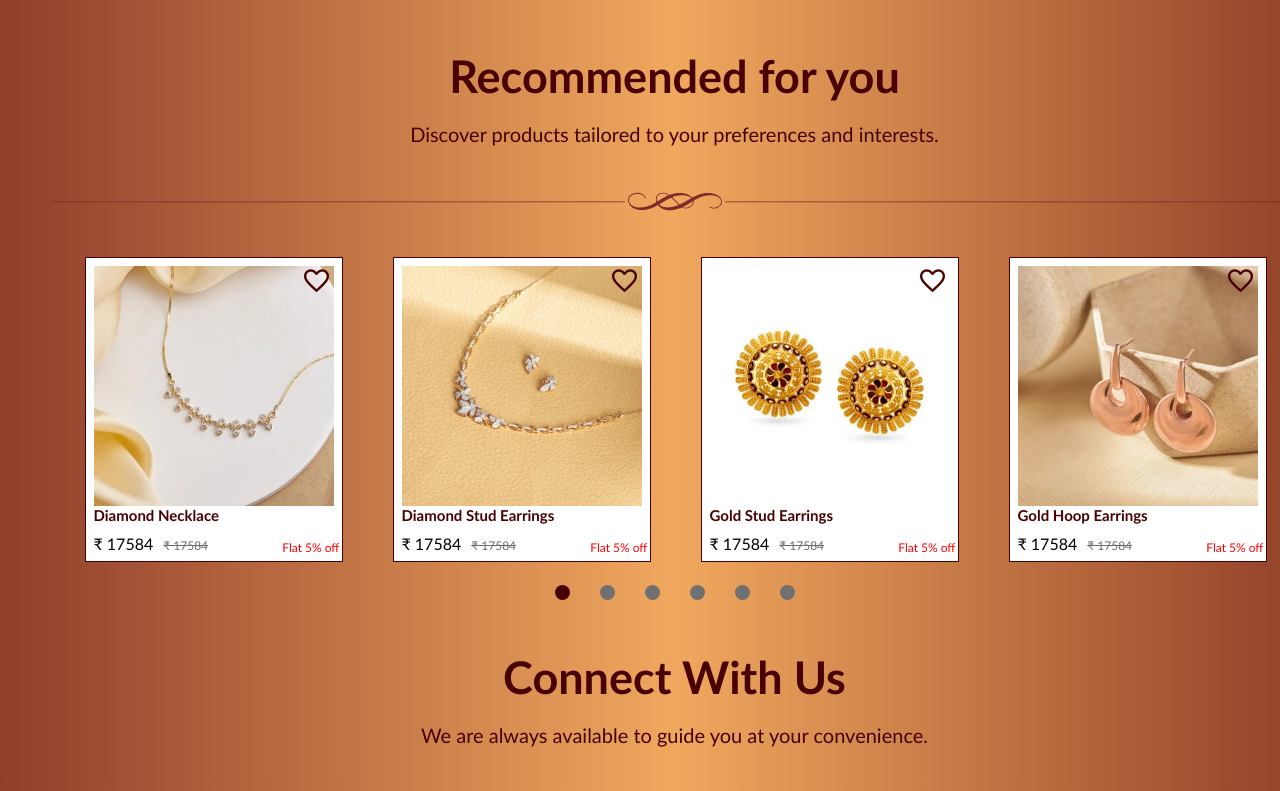
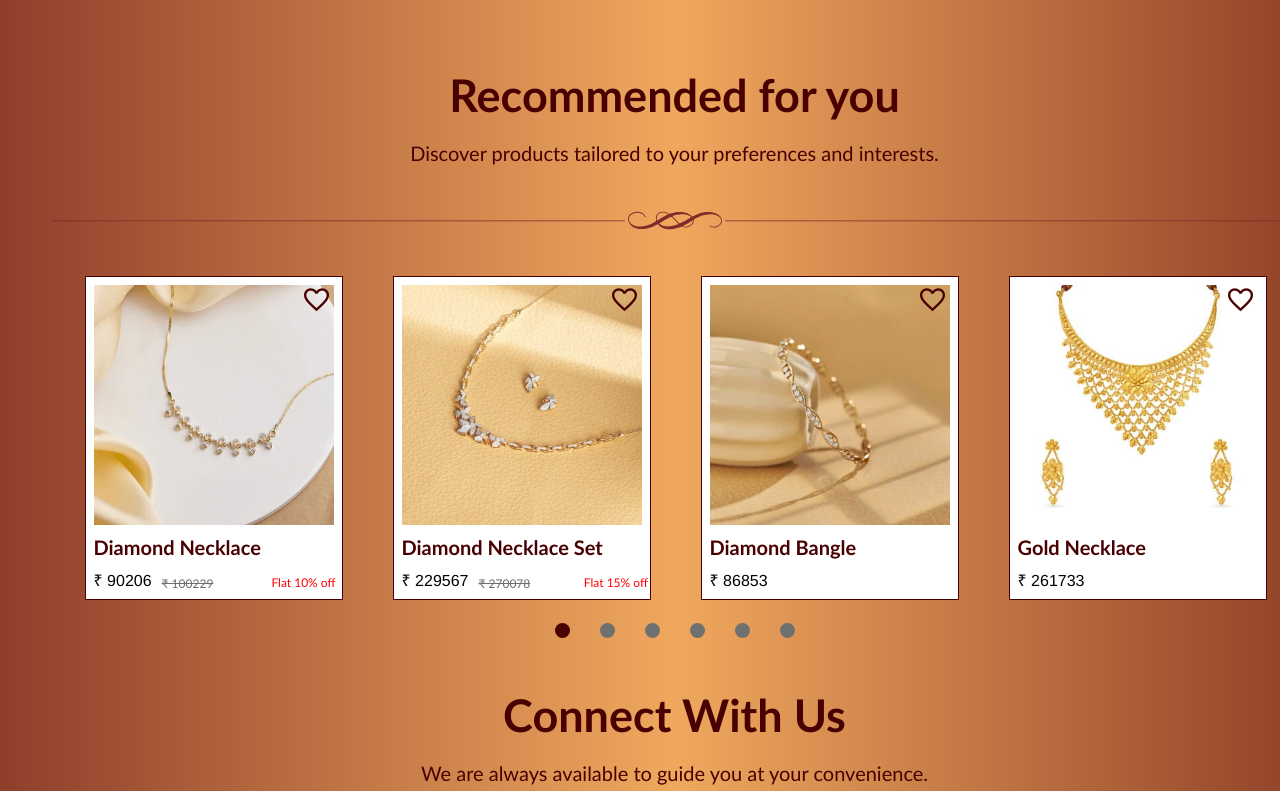
Before and after one commit to gurbhej23/Saajan-Jewellers, a plain HTML site: page home.html in a window 1280 px wide. Shown: the part 4303-5094 px from the top of the page. Drawn offline with nearby package versions, Linux system fonts and the light colour scheme.

Commit message:
initial commit

```diff
--- a/home.html
+++ b/home.html
@@ -344,7 +344,7 @@
                                     <span>₹ 17584</span>
                                     <del>₹ 17584</del>
                                 </div>
-                                <div class="discount-section" style="color: red;">
+                                <div class="discount-section">
                                     Flat 5% off
                                 </div>
                             </div>
@@ -361,7 +361,7 @@
                                     <span>₹ 17584</span>
                                     <del>₹ 17584</del>
                                 </div>
-                                <div class="discount-section" style="color: red;">
+                                <div class="discount-section">
                                     Flat 5% off
                                 </div>
                             </div>
@@ -378,7 +378,7 @@
                                     <span>₹ 17584</span>
                                     <del>₹ 17584</del>
                                 </div>
-                                <div class="discount-section" style="color: red;">
+                                <div class="discount-section">
                                     Flat 5% off
                                 </div>
                             </div>
@@ -395,7 +395,7 @@
                                     <span>₹ 17584</span>
                                     <del>₹ 17584</del>
                                 </div>
-                                <div class="discount-section" style="color: red;">
+                                <div class="discount-section">
                                     Flat 5% off
                                 </div>
                             </div>
@@ -412,7 +412,7 @@
                                     <span>₹ 17584</span>
                                     <del>₹ 17584</del>
                                 </div>
-                                <div class="discount-section" style="color: red;">
+                                <div class="discount-section">
                                     Flat 5% off
                                 </div>
                             </div>
@@ -429,7 +429,7 @@
                                     <span>₹ 17584</span>
                                     <del>₹ 17584</del>
                                 </div>
-                                <div class="discount-section" style="color: red;">
+                                <div class="discount-section">
                                     Flat 5% off
                                 </div>
                             </div>
@@ -552,6 +552,9 @@
                 <div class="container">
                     <div class="banner-section">
                         <img src="assets/images/jewellery/banner-2.png" style="width: 70%;">
+                        <!-- <div class="banner-btn">
+                            <input type="button" value="Explore Now">
+                        </div> -->
                     </div>
                 </div>
             </section>
@@ -571,17 +574,16 @@
                                     <a href="" title="Wishlist">
                                         <span class="material-symbols-outlined wish-list-icon">favorite</span>
                                     </a>
-                                    <h5 style="display: none;">Add To Wishlist</h5>
                                 </div>
                                 <a href="ring.html" target="_blank"><img src="assets/images/jewellery/diamond-necklace.jpeg">
                                     <h2>Diamond Necklace</h2>
                                 </a>
                                 <div class="price">
-                                    <span>₹ 17584</span>
-                                    <del>₹ 17584</del>
+                                    <span>₹ 90206</span>
+                                    <del>₹ 100229</del>
                                 </div>
-                                <div class="discount-section" style="color: red;">
-                                    Flat 5% off
+                                <div class="discount-section">
+                                    Flat 10% off
                                 </div>
                             </div>
                             <div class="card-1">
@@ -591,14 +593,14 @@
                                 </a>
                             </div>
                                 <a href="ring.html" target="_blank"><img src="assets/images/jewellery/diamond-necklace-2.jpg">
-                                    <h2>Diamond Stud Earrings</h2>
+                                    <h2>Diamond Necklace Set</h2>
                                 </a>
                                 <div class="price">
-                                    <span>₹ 17584</span>
-                                    <del>₹ 17584</del>
+                                    <span>₹ 229567</span>
+                                    <del>₹ 270078</del>
                                 </div>
-                                <div class="discount-section" style="color: red;">
-                                    Flat 5% off
+                                <div class="discount-section">
+                                    Flat 15% off
                                 </div>
                             </div>
                             <div class="card-1">
@@ -607,14 +609,40 @@
                                         <span class="material-symbols-outlined wish-list-icon">favorite</span>
                                     </a>
                                 </div>
-                                <a href="ring.html" target="_blank"><img src="assets/images/jewellery/gold-stud-earrings.jpeg">
-                                    <h2>Gold Stud Earrings</h2>
+                                <a href="ring.html" target="_blank"><img src="assets/images/jewellery/diamonf-bangle.jpg">
+                                    <h2>Diamond Bangle</h2>
+                                </a>
+                                <div class="price">
+                                    <span>₹ 86853</span>
+                                </div>
+                            </div>
+                            <div class="card-1">
+                                <div class="wish-list">
+                                    <a href="" title="Wishlist">
+                                        <span class="material-symbols-outlined wish-list-icon">favorite</span>
+                                    </a>
+                                </div>
+                                <a href="ring.html" target="_blank"><img src="assets/images/jewellery/Gold-Necklace.jpg">
+                                    <h2>Gold Necklace</h2>
+                                </a>
+                                <div class="price">
+                                    <span>₹ 261733</span>
+                                </div>
+                            </div>
+                            <div class="card-1">
+                                <div class="wish-list">
+                                    <a href="" title="Wishlist">
+                                        <span class="material-symbols-outlined wish-list-icon">favorite</span>
+                                    </a>
+                                </div>
+                                <a href="ring.html" target="_blank"><img src="assets/images/jewellery/gold-hoop-earrings.jpg">
+                                    <h2>Gold Hoop Earrings</h2>
                                 </a>
                                 <div class="price">
                                     <span>₹ 17584</span>
                                     <del>₹ 17584</del>
                                 </div>
-                                <div class="discount-section" style="color: red;">
+                                <div class="discount-section">
                                     Flat 5% off
                                 </div>
                             </div>
@@ -631,41 +659,7 @@
                                     <span>₹ 17584</span>
                                     <del>₹ 17584</del>
                                 </div>
-                                <div class="discount-section" style="color: red;">
-                                    Flat 5% off
-                                </div>
-                            </div>
-                            <div class="card-1">
-                                <div class="wish-list">
-                                    <a href="" title="Wishlist">
-                                        <span class="material-symbols-outlined wish-list-icon">favorite</span>
-                                    </a>
-                                </div>
-                                <a href="ring.html" target="_blank"><img src="assets/images/jewellery/gold-hoop-earrings.jpg">
-                                    <h2>Gold Hoop Earrings</h2>
-                                </a>
-                                <div class="price">
-                                    <span>₹ 17584</span>
-                                    <del>₹ 17584</del>
-                                </div>
-                                <div class="discount-section" style="color: red;">
-                                    Flat 5% off
-                                </div>
-                            </div>
-                            <div class="card-1">
-                                <div class="wish-list">
-                                    <a href="" title="Wishlist">
-                                        <span class="material-symbols-outlined wish-list-icon">favorite</span>
-                                    </a>
-                                </div>
-                                <a href="ring.html" target="_blank"><img src="assets/images/jewellery/gold-hoop-earrings.jpg">
-                                    <h2>Gold Hoop Earrings</h2>
-                                </a>
-                                <div class="price">
-                                    <span>₹ 17584</span>
-                                    <del>₹ 17584</del>
-                                </div>
-                                <div class="discount-section" style="color: red;">
+                                <div class="discount-section">
                                     Flat 5% off
                                 </div>
                             </div>
--- a/style2.1.css
+++ b/style2.1.css
@@ -399,7 +399,8 @@ section .container{
 
 .category-2 h2{
     margin-bottom: 10px;
-    font-size: 15px;
+    padding-top: 10px;
+    font-size: 20px;
     text-align: left;
     color: #490000;
 }
@@ -410,6 +411,10 @@ section .container{
     align-items: flex-end;
 }
 
+.category-2 .price span{
+    font-family: 'Franklin Gothic Medium', 'Arial Narrow', Arial, sans-serif;
+}
+
 .category-2 .price del{
     color: #6e6e6e;
     margin-left: 10px;
@@ -417,8 +422,9 @@ section .container{
 }
 
 .category-2 .discount-section{
+    color: red;
     font-size: 12px;
-    transform: translate(40px, 6px);
+    transform: translate(30px, 6px);
 }
 
 .slick-slide {
```
Also changed, not shown: assets/images/jewellery/Gold-Necklace.jpg (added), assets/images/jewellery/diamonf-bangle.jpg (added).
